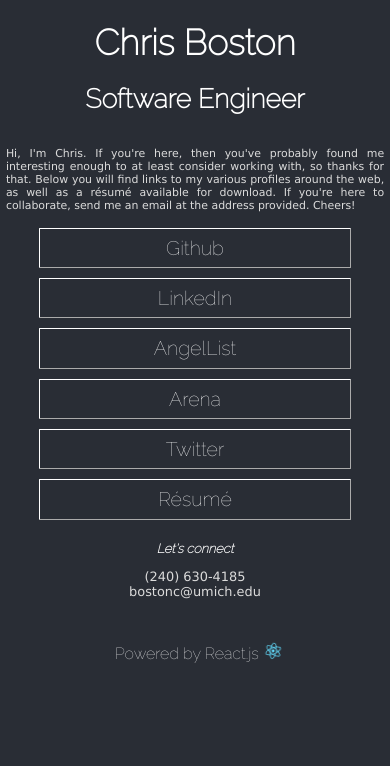
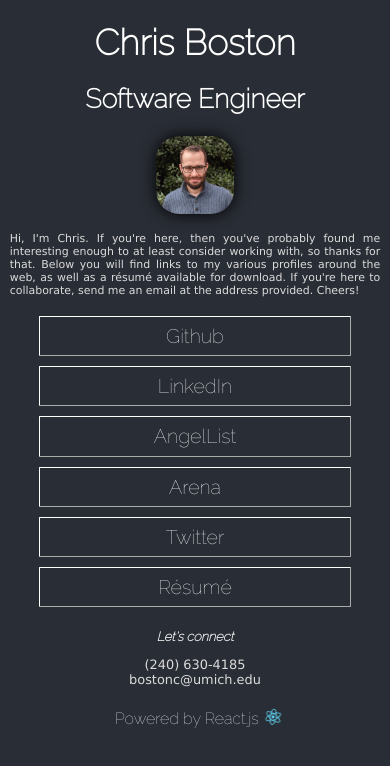
Before and after one commit to bostonc/personal_website, a React (Create React App) app: page / in a window 390 px wide. Shown: the top 766 px of the page. Built offline with nearby package versions, Linux system fonts and the light colour scheme.

Commit message:
Added profile picture and associated formatting

```diff
--- a/src/App.css
+++ b/src/App.css
@@ -14,7 +14,7 @@
   overflow: hidden;
 }
 
-.App-header {
+.NameAndTitle {
   min-height: 10vh;
   display: flex;
   flex-direction: column;
@@ -22,6 +22,34 @@
   justify-content: center;
   font-size: calc(10px + 2vmin);
   color: white;
+}
+
+.AboutMeSection {
+  width: 100%;
+  display: flex;
+  gap: calc(15px + 1vw);
+  align-items: center;
+  justify-content: center;
+  margin-bottom: calc(5px + 3vmin);
+}
+
+.AboutMeText {
+  /*padding-left: max(12vw, 2px);*/
+  /*padding-right: max(12vw, 2px);*/
+  font-family: Verdana, Geneva, Tahoma, sans-serif;
+  font-size: calc(9px + 0.5vmin);
+  text-align: justify;
+  text-justify: distribute;
+  color: #dbdbdb;
+  width: 70%;
+  max-width: 600px;
+}
+
+.ProfilePic {
+  height: 100px;
+  width: 100px;
+  border-radius: 30%;
+  filter: drop-shadow(0 0 0.5rem black);
 }
 
 .App-logo {
@@ -61,16 +89,6 @@
 
 .ContentBox {
   padding-top: 3vmin;
-}
-
-.AboutMe {
-  padding-left: max(12vw, 2px);
-  padding-right: max(12vw, 2px);
-  font-family: Verdana, Geneva, Tahoma, sans-serif;
-  font-size: calc(9px + 0.5vmin);
-  text-align: justify;
-  text-justify: distribute;
-  color: #dbdbdb;
 }
 
 .NavBar {
@@ -143,7 +161,7 @@
 }
 
 .ContactInfo {
-  margin-bottom: 5vh;
+  margin-bottom: 5vmin;
 }
 
 .LetsConnect {
@@ -195,9 +213,24 @@
 /* Mobile Formatting */
 @media screen
   and (max-width: 412px) {
-  .AboutMe {
+  .App {
+    overflow: auto;
+  }
+  .AboutMeSection {
+    flex-direction: column;
+    gap: calc(5px + 0.5vw);
+    margin-bottom: calc(2px + 0.25vmin);
+  }
+  .ProfilePic {
+    height: 20%;
+    width: 20%;
+    min-height: 40px;
+    min-width: 40px;
+  }
+  .AboutMeText {
     padding-left: calc(2px + 1vw);
     padding-right: calc(2px + 1vw);
+    width: 95%;
   }
   .NavBar {
     padding-left: 2vw;
--- a/src/App.js
+++ b/src/App.js
@@ -12,11 +12,8 @@
     return (
       <div className="App">
         <div className="ContentBox">
-          <header className="App-header">
-            <h1>Chris Boston</h1>
-            <h2>Software Engineer</h2>
-          </header>
-          <AboutMe/>
+          <Header/>
+          <AboutMeSection/>
           <NavBar/>
           <ContactInfo/>
           <Attribution/>
@@ -26,10 +23,30 @@
   }
 }
 
-class AboutMe extends Component {
+const Header = () => {
+  return (
+    <header className="NameAndTitle">
+      <h1>Chris Boston</h1>
+      <h2>Software Engineer</h2>
+    </header>
+  );
+};
+
+class AboutMeSection extends Component {
   render() {
     return (
-      <div className="AboutMe">
+      <div className="AboutMeSection">
+        <img className='ProfilePic' src='./chrisboston.png'/>
+        <AboutMeText/>
+      </div>
+    );
+  }
+}
+
+class AboutMeText extends Component {
+  render() {
+    return (
+      <div className="AboutMeText">
         <p>
           {`
             Hi, I'm Chris. If you're here, then you've probably found me interesting enough to at least consider working with, so thanks for that. Below you will find links to my various profiles around the web, as well as a résumé available for download. If you're here to collaborate, send me an email at the address provided. Cheers!
```
Also changed, not shown: public/chrisboston.png (added).
